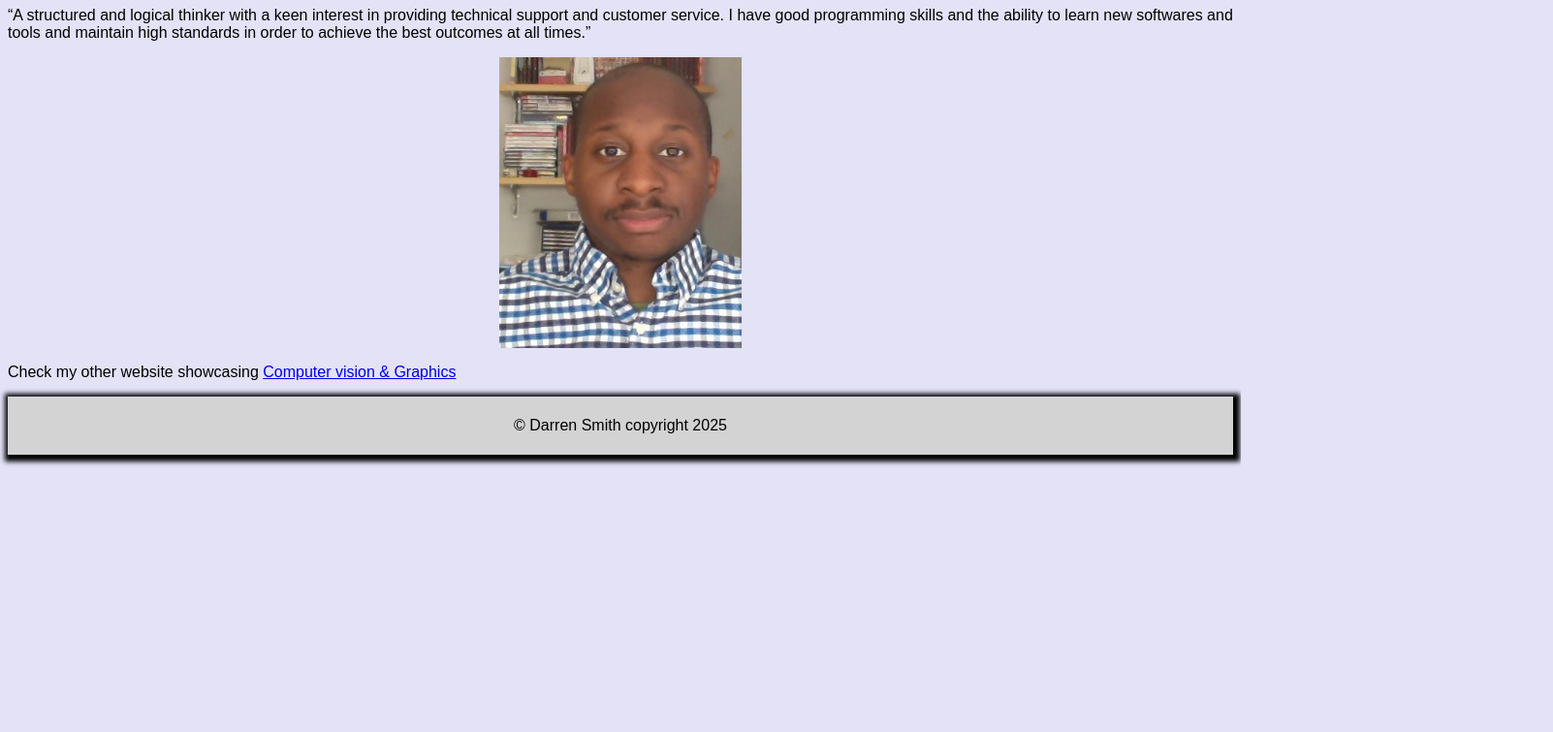
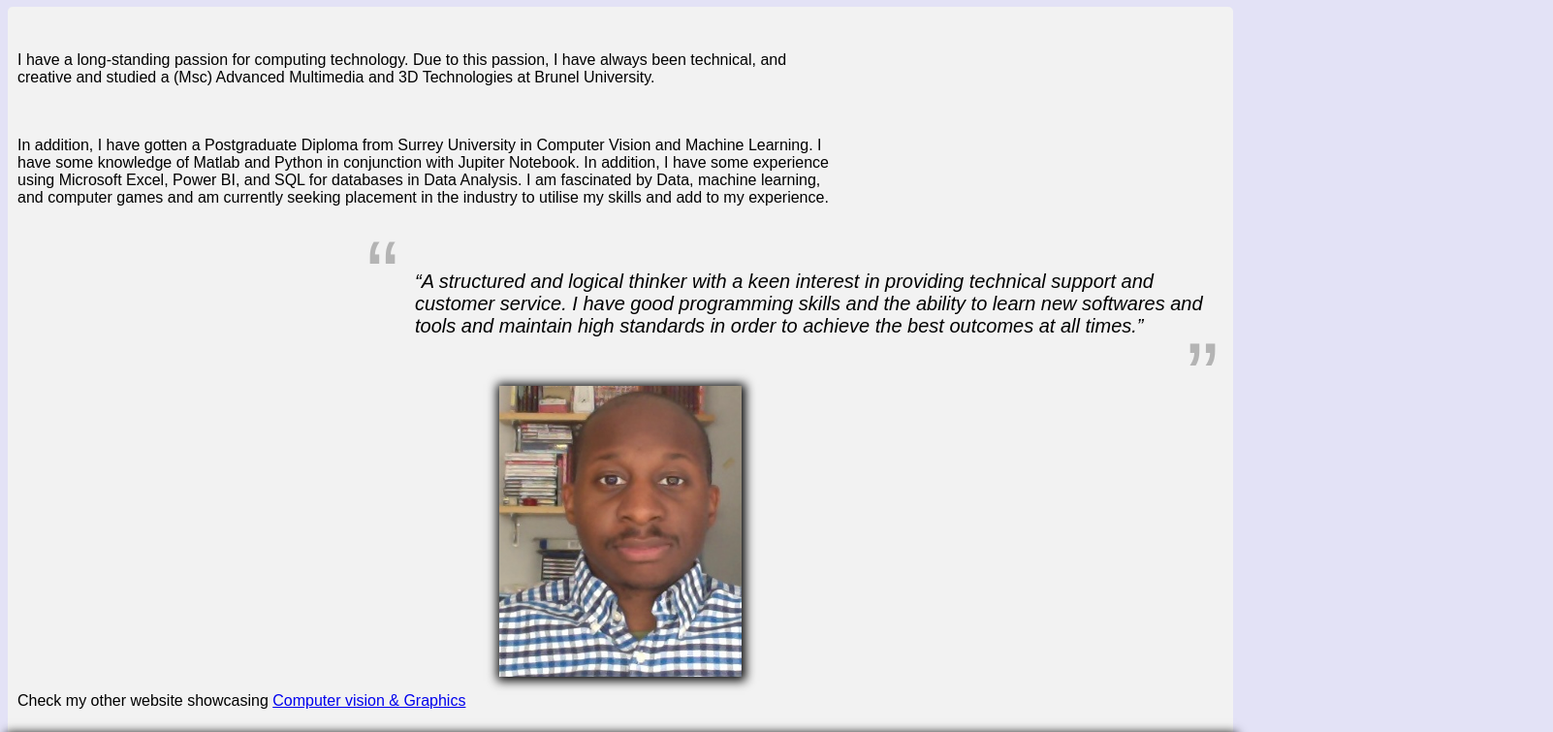
Before and after one commit to DarrenSmith10/DarrenSmithPortfolio, a plain HTML site: page index.html in a window 1280 px wide. Shown: the part 127-882 px from the top of the page at 97% size, 1602 px wide, since content can reach past the window. Before the commit the page ends 800 px from the top, so only its background shows below. Drawn offline with Linux system fonts and the light colour scheme.

Commit message:
Monday 4 Day

```diff
--- a/index.html
+++ b/index.html
@@ -17,15 +17,23 @@
         <h1>Darren Smith</h1>
 
     </header>
-        <p>
-            “A structured and logical thinker with a keen interest in providing technical support and customer service.
-            I have good programming skills and the ability to learn new softwares and tools and maintain high standards in order to achieve the best outcomes at all times.”
+    <div class="Aboutcontainer">
+        <p class="aboutPara"><div class="aboutTextPad1">
+            I have a long-standing passion for computing technology. Due to this passion, I have always been technical, and creative and studied a (Msc) Advanced Multimedia and 3D Technologies at Brunel University.
+        </p></div>
+        <p class="aboutPara"><div class="aboutTextPad1"> In addition, I have gotten a Postgraduate Diploma from Surrey University in Computer Vision and Machine Learning. I have some knowledge of Matlab and Python in conjunction with Jupiter Notebook.
+            In addition, I have some experience using Microsoft Excel, Power BI, and SQL for databases in Data Analysis.
+            I am fascinated by Data, machine learning, and computer games and am currently seeking placement in the industry to utilise my skills and add to my experience. </p></div>
 
-        </p>
+
+
+        <q class="pullquote"><div class="aboutTextPad2">“A structured and logical thinker with a keen interest in providing technical support and customer service.
+            I have good programming skills and the ability to learn new softwares and tools and maintain high standards in order to achieve the best outcomes at all times.”</div>
+        </q>
         <div><img src="DarrenProfile.jpg" width="250"
         height="300"></div>
         <p>Check my other website showcasing <a href="http://codecgi.daksmith.co.uk/">Computer vision & Graphics</a></p>
-
+    </div>
 
         <footer>
             <p>© Darren Smith copyright 2025</p>
--- a/my_styles.css
+++ b/my_styles.css
@@ -4,10 +4,10 @@
     padding: 0;
     overflow: hidden;
     background: rgba(68, 180, 92, 0.66);
-    box-shadow: 1px 1px;
+    box-shadow: 1px 1px 10px 3px;
 }
 
-
+/* Navigation CSS controls */
 .display
 {
     display: block;
@@ -35,6 +35,7 @@ img{
     display: block;
     margin-left: auto;
     margin-right: auto;
+    box-shadow: 1px 1px 10px 3px;
 }
 
 body {
@@ -48,7 +49,7 @@ footer {
     background-color: lightgray;
     padding: 5px;
     text-align: center;
-    box-shadow: 2px 2px 5px 5px;
+    box-shadow: 1px 1px 10px 3px;
 }
 
 
@@ -85,7 +86,7 @@ input[type=submit]:hover {
   border-radius: 5px;
   background-color: #f2f2f2;
   padding: 20px;
-  box-shadow: 2px 2px 5px 5px;
+  box-shadow: 1px 1px 10px 3px;
 }
 
 /*telphone icon test */
@@ -95,8 +96,67 @@ a[href^="tel:"]:before {
     margin-right: 10px;
   }
 
+/*Quote Test Settings
+put in html page
+<div class='pullquote'>
+*/
+
+.pullquote {
+    font-size:1.25em;
+    display:block;
+
+    padding:2.5em 0.5em;
+
+    font-style:italic;
+    }
 
 
+    .pullquote:before, .pullquote:after {
+    display:block;
+    position:relative;
+    font-size:100px;
+    line-height:0px;
+    overflow:display;
+    text-align:left;
+    font-style:normal;
+    opacity:0.25;
+    }
+
+    .pullquote:before {
+    content:"\201C";
+    top:5px;
+    left:350px;
+    }
+
+    .pullquote:after {
+    content:"\201D";
+    bottom:-40px;
+    right:-5px;
+    text-align:right;
+    }
+
+    /*algin my paragraph in about */
+    .aboutPara {
+        display: inline-block;
+        font-size:16px;
+        text-align:left;
+        font-style:normal;
+        }
+
+    .Aboutcontainer {
+        border-radius: 5px;
+        background-color: #f2f2f2;
+        padding: 10px;
+        margin-top: 5x;
+        margin-bottom: 5x;
+
+        }
+    .aboutTextPad1{
+        padding-right: 400px;
+    }
+    .aboutTextPad2{
+        padding-left: 400px;
+    }
 /*
 div{
     width: 250px;
```
Also changed, not shown: Projects.html (+5 -9 lines).
